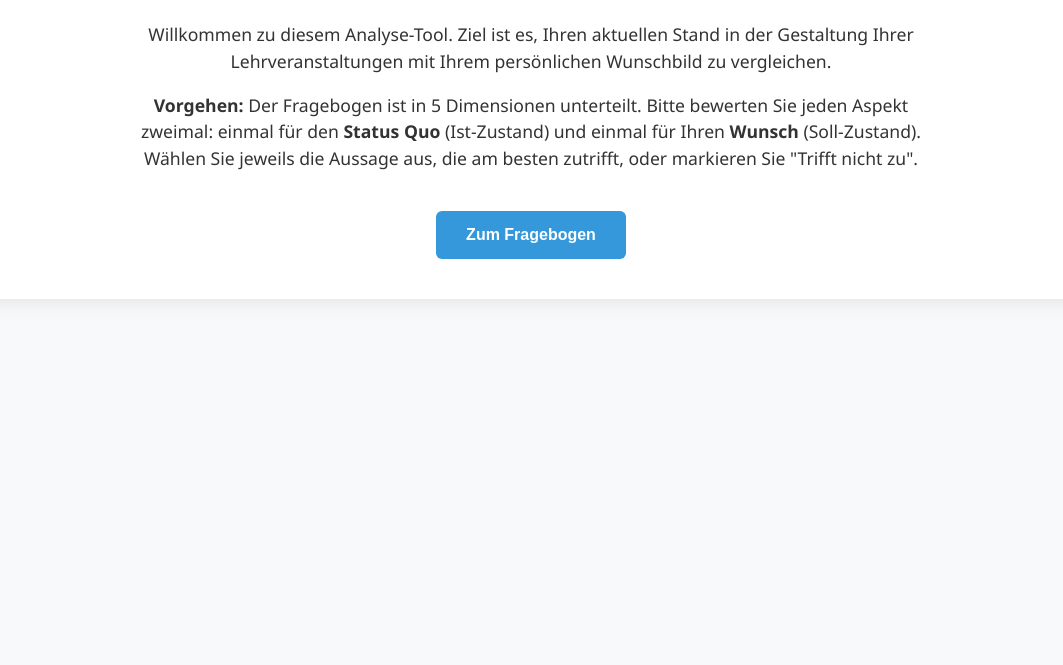
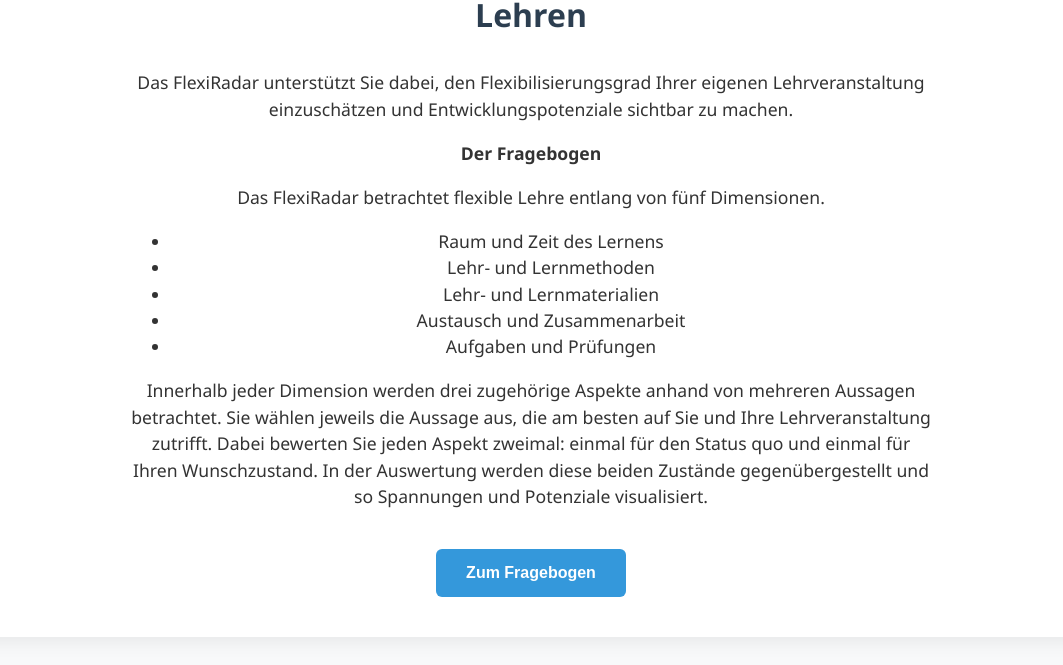
Before and after one commit to jdirenga/flexiradar, a plain HTML site: page index.html in a window 1280 px wide. Shown: the part 146-811 px from the top of the page, without its empty margins (109-1172 px from the left). Drawn offline with nearby package versions, Linux system fonts and the light colour scheme.

Commit message:
Update index.html (v2.9)
- Einführungstext geschrieben
- Hinweis auf der Fragebogenseite hinzugefügt
- "FlexiRadar" in die Überschriften
- Button hinzugefügt, um vom Fragebogen zurück zur Startseite zu kommen

```diff
--- a/index.html
+++ b/index.html
@@ -129,10 +129,21 @@
 <div class="container">
     <!-- SEITE 1: Einführung -->
     <div id="page-intro" class="page active">
-        <h1>Analyse der Flexibilisierung in der Lehre</h1>
+        <h1>FlexiRadar: Ein Reflexions- und Visualisierungstool für flexibles Lehren</h1>
         <div class="intro-text">
-            <p>Willkommen zu diesem Analyse-Tool. Ziel ist es, Ihren aktuellen Stand in der Gestaltung Ihrer Lehrveranstaltungen mit Ihrem persönlichen Wunschbild zu vergleichen.</p>
-            <p><strong>Vorgehen:</strong> Der Fragebogen ist in 5 Dimensionen unterteilt. Bitte bewerten Sie jeden Aspekt zweimal: einmal für den <strong>Status Quo</strong> (Ist-Zustand) und einmal für Ihren <strong>Wunsch</strong> (Soll-Zustand). Wählen Sie jeweils die Aussage aus, die am besten zutrifft, oder markieren Sie "Trifft nicht zu".</p>
+            <p>Das FlexiRadar unterstützt Sie dabei, den Flexibilisierungsgrad Ihrer eigenen Lehrveranstaltung einzuschätzen und Entwicklungspotenziale sichtbar zu machen.</p>
+            <p><strong>Der Fragebogen</strong></p>
+            <p>Das FlexiRadar betrachtet flexible Lehre entlang von fünf Dimensionen.
+                <ul>
+                    <li>Raum und Zeit des Lernens</li>
+                    <li>Lehr- und Lernmethoden</li>
+                    <li>Lehr- und Lernmaterialien</li>
+                    <li>Austausch und Zusammenarbeit</li>
+                    <li>Aufgaben und Prüfungen</li>
+                </ul>
+             Innerhalb jeder Dimension werden drei zugehörige Aspekte anhand von mehreren Aussagen betrachtet. Sie wählen jeweils die Aussage aus, die am besten auf Sie und Ihre Lehrveranstaltung zutrifft. Dabei bewerten Sie jeden Aspekt zweimal: einmal für den Status quo und einmal für Ihren Wunschzustand. In der Auswertung werden diese beiden Zustände gegenübergestellt und so Spannungen und Potenziale visualisiert.</p>
+
+
         </div>
         <div class="btn-container">
             <button class="btn" onclick="showPage('page-survey')">Zum Fragebogen</button>
@@ -141,17 +152,19 @@
 
     <!-- SEITE 2: Fragebogen -->
     <div id="page-survey" class="page">
-        <h1>Fragebogen</h1>
+        <h1>FlexiRadar-Fragebogen</h1>
+        <p><strong>Hinweis:</strong> Die Aussagen unter <strong>Status quo</strong> und <strong>Wunsch</strong> sind identisch. Wählen Sie jeweils die Aussage aus, die am besten zutrifft, oder markieren Sie "Trifft nicht zu". Um Potenzial sichtbar zu machen bewerten Sie jeden Aspekt zweimal: einmal für den Ist-Zustand (Status quo) und einmal für Ihren Wunschzustand (Wunsch). Nicht beantwortete Aspekte fallen aus der Wertung heraus.
         <div id="survey-content"></div>
         <div class="btn-container">
             <button class="btn" onclick="calculateResults()">Ergebnisse visualisieren</button>
+            <button class="btn btn-secondary" onclick="showPage('page-intro')">Zur Startseite (Antworten bleiben erhalten)</button>
         </div>
     </div>
 
     <!-- SEITE 3: Ergebnis -->
     <div id="page-result" class="page">
-        <h1>Ihre Auswertung</h1>
-        <p style="text-align: center; margin-bottom: 30px;">Vergleich zwischen Status Quo und Wunschzustand</p>
+        <h1>FlexiRadar: Ihre Auswertung</h1>
+        <p style="text-align: center; margin-bottom: 30px;">Vergleich zwischen Status quo und Wunschzustand</p>
         <div class="chart-container">
             <canvas id="resultChart"></canvas>
         </div>
@@ -351,7 +364,7 @@
             html += `<div class="dimension-block">
                         <h2>${dim.dimension}</h2>
                         <div class="survey-grid">
-                            <div class="column-header">Status Quo</div>
+                            <div class="column-header">Status quo</div>
                             <div class="column-header">Wunsch</div>`;
 
             dim.aspects.forEach((asp, aIdx) => {
@@ -433,7 +446,7 @@
                 labels: surveyData.map(d => d.dimension),
                 datasets: [
                     {
-                        label: 'Status Quo',
+                        label: 'Status quo',
                         data: statusData,
                         backgroundColor: 'rgba(52, 152, 219, 0.2)',
                         borderColor: 'rgba(52, 152, 219, 1)',
```
